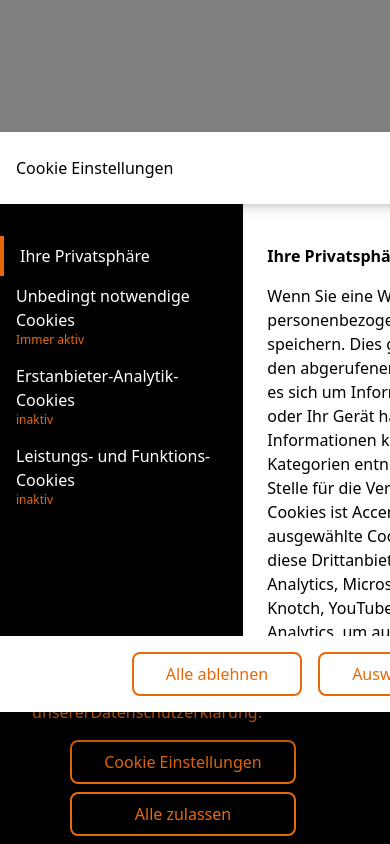
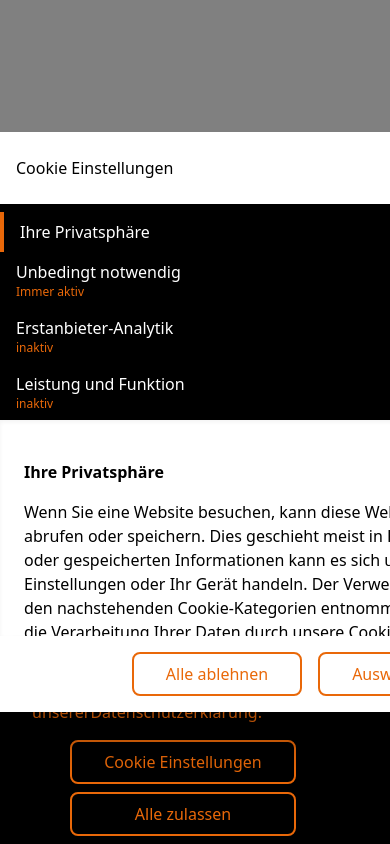
Before and after one commit to DanielRolfs/cookie-banner, a plain HTML site: page index.html in a window 390 px wide. Both pictures are taken after a click on the button "Cookie Einstellungen". Drawn offline with nearby package versions, Linux system fonts and the light colour scheme.

Commit message:
responsive

```diff
--- a/index.html
+++ b/index.html
@@ -120,8 +120,9 @@ bitte TailwindCSS und jQuery verwenden-->
     </div>
 
     <!-- Menu Bar -->
-    <div id="container" class="bg-white w-full flex flex-row h-[432px]">
-      <ul id="tab_navigation" class="tab_navigation w-1/3 bg-black cursor-pointer text-white pt-8">
+    <div id="container" class="flex flex-col bg-white w-full md:flex-row h-[432px]">
+
+      <ul id="tab_navigation" class="tab_navigation w-full md:w-1/3 bg-black cursor-pointer text-white pt-2 md:pt-8">
         <!-- 1 -->
         <li class="px-4 py-2 hover:">
           <p>Ihre Privatsphäre</p>
@@ -129,20 +130,20 @@ bitte TailwindCSS und jQuery verwenden-->
 
         <!-- 2 -->
         <li class="px-4 py-2">
-          <p>Unbedingt notwendige Cookies</p>
+          <p>Unbedingt notwendig</p>
           <p class="text-[#E96809] text-xs">Immer aktiv</p>
         </li>
 
         <!-- 3 -->
         <li class="px-4 py-2">
-          <p>Erstanbieter-Analytik-Cookies</p>
+          <p>Erstanbieter-Analytik</p>
           <p class="inaktiv text-[#E96809] text-xs">inaktiv</p>
           <p class="aktiv hidden text-[#E96809] text-xs">aktiv</p>
         </li>
 
         <!-- 4 -->
         <li class="px-4 py-2">
-          <p>Leistungs- und Funktions-Cookies</p>
+          <p>Leistung und Funktion</p>
           <p class="inaktiv text-[#E96809] text-xs">inaktiv</p>
           <p class="aktiv hidden text-[#E96809] text-xs">aktiv</p>
         </li>
@@ -151,7 +152,7 @@ bitte TailwindCSS und jQuery verwenden-->
       </ul>
 
       <!-- Content Area -->
-      <div id="tab_container_area" class="px-6 w-2/3 py-2 pt-6 overflow-auto shadow-inner">
+      <div id="tab_container_area" class="px-6 w-full md:w-2/3 py-2 pt-6 overflow-auto shadow-inner">
         <!-- 1 -->
         <div id="tab_container" class="tab_container">
           <div class="font-bold my-4">
@@ -215,7 +216,7 @@ bitte TailwindCSS und jQuery verwenden-->
                 <span class="sr-only">Use setting</span>
                 <!-- Enabled: "translate-x-5", Not Enabled: "translate-x-0" -->
                 <span aria-hidden="true"
-                  class="toggleCircle translate-x-0 pointer-events-none inline-block h-5 w-5 rounded-full bg-white shadow transform ring-0 transition ease-in-out duration-200"></span>
+                  class="toggleCircle translate-x-0 pointer-events-none inline-block h-5 w-5 rounded-full bg-white shadow transform hover:ring-0 transition ease-in-out duration-200"></span>
               </button>
 
             </div>
```
